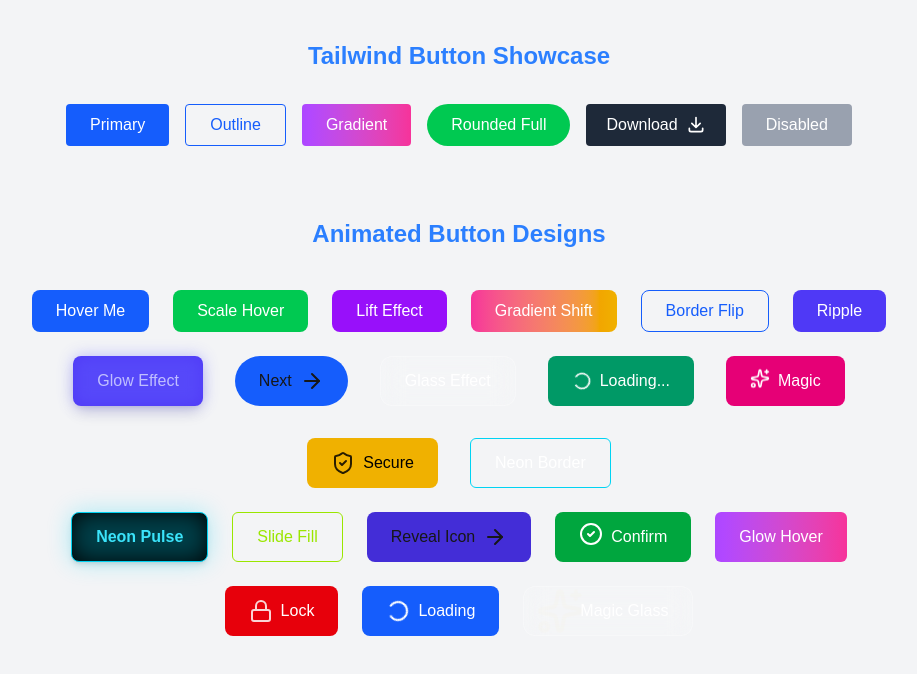
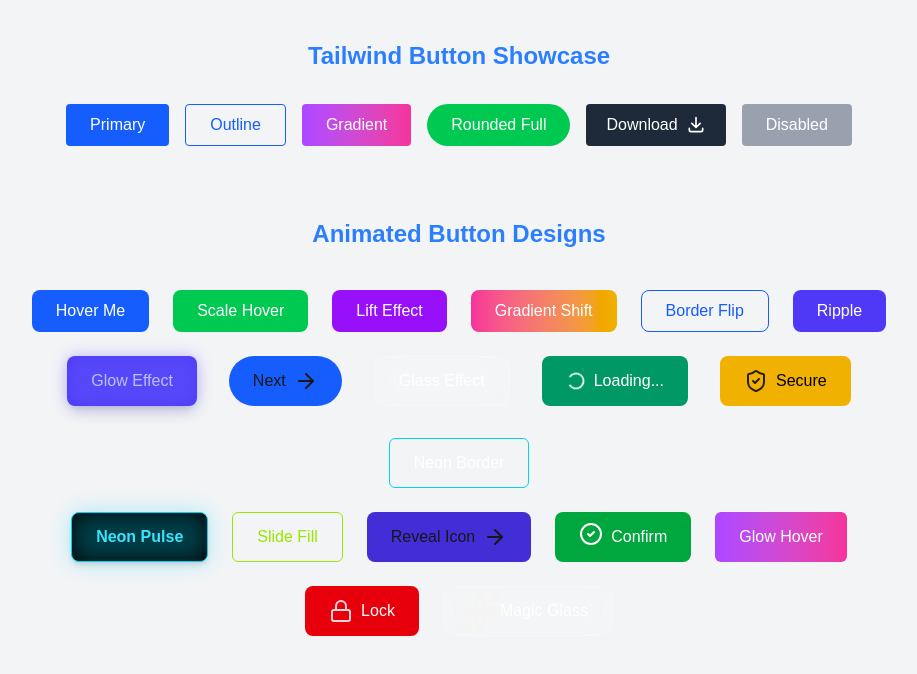
Before and after one commit to Prohor722/tailwind_compoenets, a Next.js app: page /button in a window 1280 px wide. Shown: the top 674 px of the page, without its empty margins (181-1098 px from the left). Built offline with nearby package versions, Linux system fonts and the light colour scheme.

Commit message:
some repeatation are removed

```diff
--- a/app/components/animarion-buttons.tsx
+++ b/app/components/animarion-buttons.tsx
@@ -71,12 +71,6 @@ export const AnimarionButtons = () => {
             Loading...
           </button>
 
-          {/* Bounce Icon Button */}
-          <button className="bg-pink-600 text-white px-6 py-3 rounded-lg flex items-center gap-2 hover:bg-pink-700 transition">
-            <Sparkles className="w-5 h-5 animate-bounce" />
-            Magic
-          </button>
-
           {/* Shield Pop-in Button */}
           <button className="bg-yellow-500 text-black px-6 py-3 rounded-lg flex items-center gap-2 font-medium hover:scale-105 transition-transform duration-200">
             <ShieldCheck className="animate-pulse" />
@@ -126,12 +120,6 @@ export const AnimarionButtons = () => {
             Lock
           </button>
 
-          {/* Loading Icon Button */}
-          <button className="flex items-center gap-2 px-6 py-3 bg-blue-600 hover:bg-blue-700 rounded-lg text-white">
-            <Loader2 className="animate-spin" />
-            Loading
-          </button>
-
           {/* Sparkling Glassmorphism */}
           <button className="relative px-6 py-3 rounded-xl border border-white/30 backdrop-blur-md bg-white/10 hover:bg-white/20 transition text-white flex items-center gap-2">
             <Sparkles className="text-yellow-400 animate-ping" />
```
